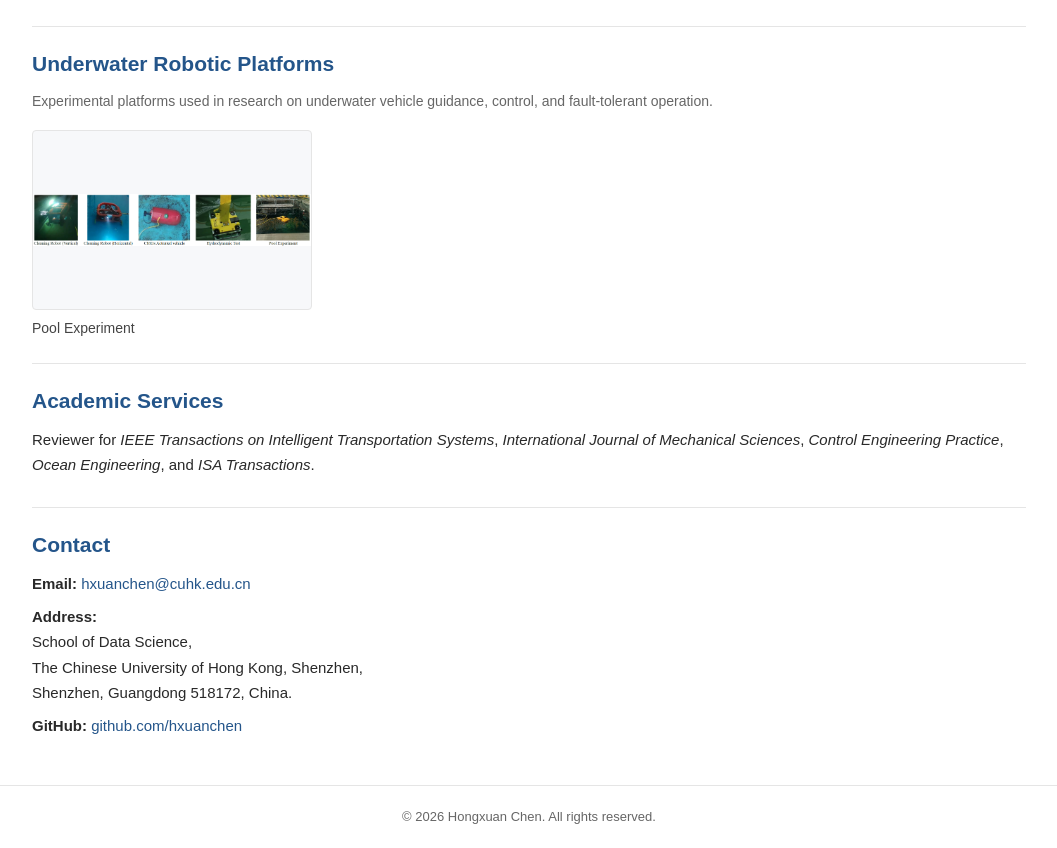
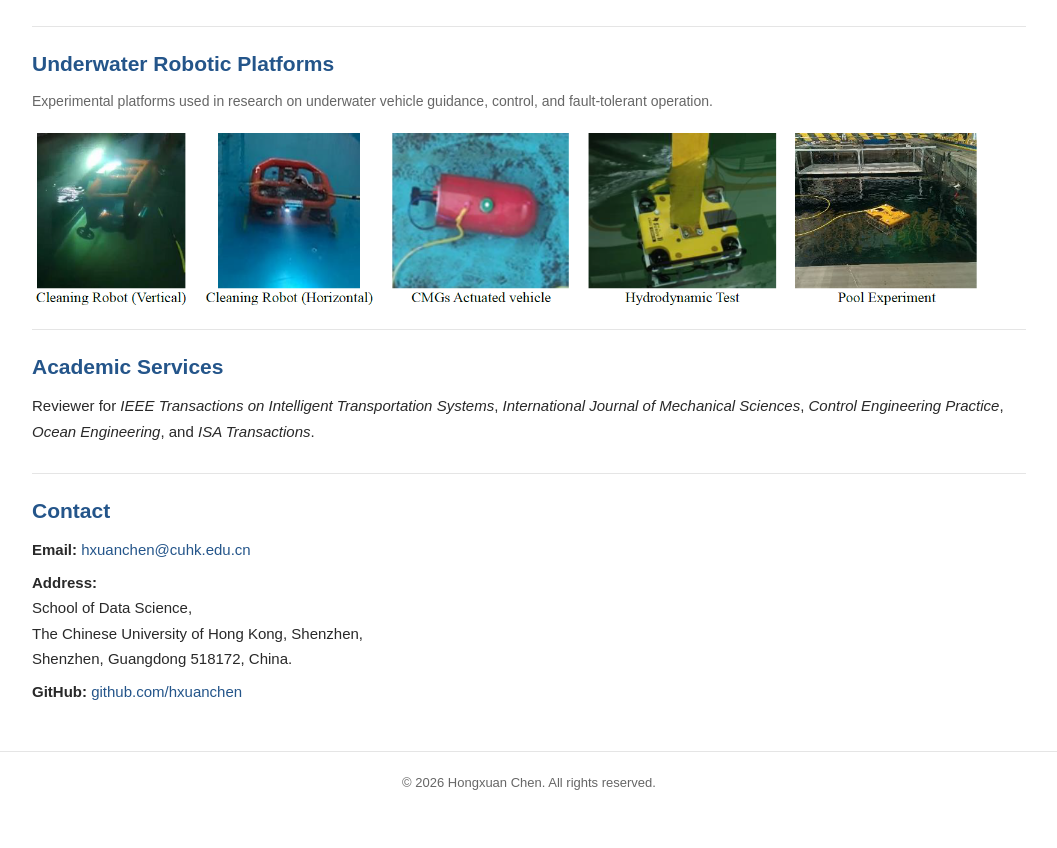
Before and after one commit to hxuanchen/hxuanchen.github.io, a plain HTML site: page index.html in a window 1280 px wide. Shown: the part 2767-3615 px from the top of the page, without its empty margins (111-1168 px from the left). After the commit the page ends 3582 px from the top, so only its background shows below. Drawn offline with Linux system fonts and the light colour scheme.

Commit message:
Update index.html

```diff
--- a/index.html
+++ b/index.html
@@ -196,32 +196,20 @@ li {
     margin: 0 0 2px;
 }
 
-/* Underwater platform photo gallery */
-.platform-grid {
-    display: grid;
-    grid-template-columns: repeat(3, minmax(0, 1fr));
-    gap: 20px;
+/* One combined image showing all underwater robotic platforms */
+.platform-overview {
     margin-top: 16px;
 }
 
-.platform-card {
-    max-width: 280px;
-}
-
-.platform-card img {
+.platform-overview img {
     display: block;
     width: 100%;
-    height: 180px;
-    object-fit: contain;
-    background: #f7f8fa;
-    border: 1px solid var(--line);
+    max-width: 950px;
+    height: auto;
+    object-fit: initial;
+    border: 0;
     border-radius: 4px;
-}
-
-.platform-caption {
-    margin-top: 7px;
-    color: #444;
-    font-size: 14px;
+    background: transparent;
 }
 
 /* Footer */
@@ -260,22 +248,11 @@ footer {
         height: 155px;
         flex-basis: 130px;
     }
-
-    .platform-grid {
-        grid-template-columns: repeat(2, minmax(0, 1fr));
-        gap: 15px;
-    }
-
-    h1 {
+h1 {
         font-size: 27px;
     }
 }
 
-@media (max-width: 460px) {
-    .platform-grid {
-        grid-template-columns: 1fr;
-    }
-}
 </style>
 </head>
 
@@ -551,14 +528,11 @@ footer {
             guidance, control, and fault-tolerant operation.
         </p>
 
-      <div class="platform-grid">
-    <div class="platform-card">
-        <img src="images/6.png"
-             alt="Underwater pool experiment"
-             loading="lazy">
-        <div class="platform-caption">Pool Experiment</div>
-    </div>
-</div>
+      <div class="platform-overview">
+            <img src="images/6.png"
+                 alt="Overview of underwater robotic platforms"
+                 loading="lazy">
+        </div>
     </section>
 
     <section id="services">
```
